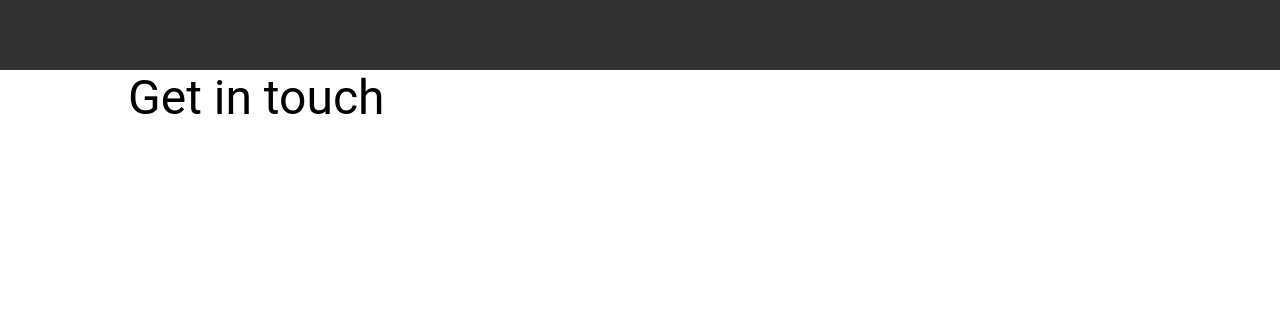
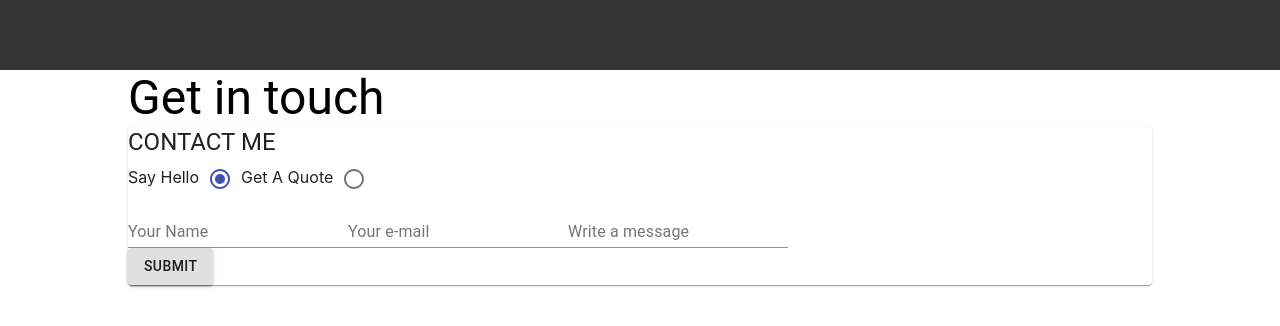
Before and after one commit to HAlejandra10/iPortafolio, a React (Create React App) app: page / in a window 1280 px wide. Shown: the part 2777-3103 px from the top of the page. Built offline with nearby package versions, Linux system fonts and the light colour scheme.

Commit message:
add Typography to the title and after to adda div to wrap the buttons and add the form tag to put into the the field to the name and email, after a logic to change to the section of form, it means, changing from Say Hi to Get A Quote and the last, add styles(Contact.js)

```diff
--- a/src/components/pages/Contact.js
+++ b/src/components/pages/Contact.js
@@ -1,12 +1,52 @@
-import React from 'react'
-import { makeStyles, Typography } from '@material-ui/core'
+import React, { useState } from 'react'
+import { makeStyles, Paper, Typography, Radio, TextField, Button } from '@material-ui/core'
 
 const Contact = ({title, id, dark}) => {
   const classes = useStyles()
+  const [value, setValue]= useState("Say Hi")
+
+  const handleChange= (e) => {
+    setValue(e.target.value)
+  }
   return (
     <div className={`${classes.section} ${dark && classes.sectiondark}`}>
       <div className={classes.sectioncontent} id={id}>
         <Typography variant="h3">{title}</Typography>
+        <Paper className={classes.root}>
+          <div className={classes.titleandchoices}>
+          <Typography variant="h5">CONTACT ME</Typography>
+          <div className={classes.choices}>
+            <span>Say Hello</span>
+            <Radio
+            value= "Say Hi"
+            checked={ value == "Say Hi"}
+            color="primary"
+            onChange={handleChange}
+            />
+              <span>Get A Quote</span>
+            <Radio
+            value= "Get A Quote"
+            checked={ value == "Get A Quote"}
+            color="primary"
+            onChange={handleChange}
+            />
+          </div>
+          </div>
+          <form className={classes.form} validate autoComplete="off">
+            <TextField label="Your Name"/>
+            <TextField label="Your e-mail"/>
+            {
+               value === "Get A Quote" ? (
+                <>
+                 <TextField label="Needed Services"/>
+                 <TextField label="Stimaded budget"/>
+                </>
+               ) : null
+            }
+            <TextField label="Write a message"/>
+          </form>
+          <Button variant="contained">Submit</Button>
+        </Paper>
       </div>
     </div>
   )
@@ -14,15 +54,19 @@ const Contact = ({title, id, dark}) => {
 
 const useStyles= makeStyles((theme) => ({
   section: {
-    minHeight: "100vh"
+    minHeight: "100vh",
+    display: "flex",
+    flexDirection: "column",
+    justifyContent: "flex-start",
+    alignItems: "center",
   },
   sectiondark:{
     background: "#333",
     color: "#fff"
   },
   sectioncontent: {
-    maxWidth: "80vw",
-    margin: "0 auto"
+   width: "80vw",
+  //  border: "2px solid red",
   }
 }))
 
```
